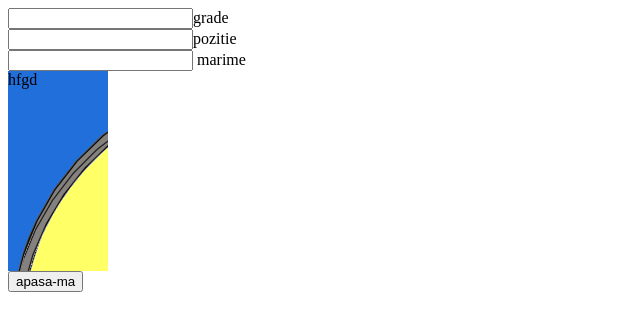
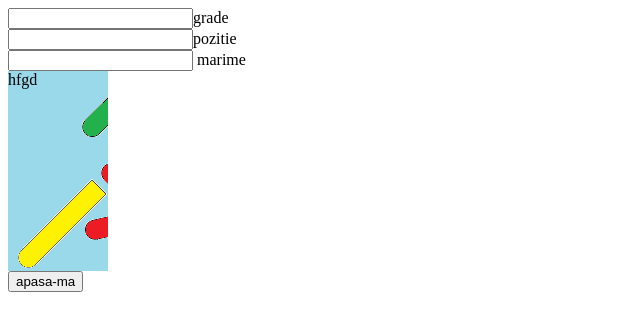
Before and after one commit to vict0ertkz/poze, a plain HTML site: page index.html in a window 1280 px wide. Shown: the whole page, without its empty margins (0-640 px from the left). Drawn offline with Linux system fonts and the light colour scheme.

Commit message:
Update index.html

```diff
--- a/index.html
+++ b/index.html
@@ -32,8 +32,8 @@
 
  var az1= document.getElementById('azuri').value;
  var ax1= document.getElementById('xamp').value;
-// qwe.style.webkitBackgroundPosition= parseInt(az1)+'px';
-//qwe.style.webkitBackgroundSize= parseInt(ax1)+'%';
+ qwe.style.webkitBackgroundPosition= parseInt(az1)+'px';
+qwe.style.webkitBackgroundSize= parseInt(ax1)+'%';
 
  }
 
@@ -45,7 +45,7 @@
 <input type="text" id="azuri">pozitie
 <br>
 <input type="text" id="xamp"> marime
-<div id="benz" style="position:relative;background:url(iris2.png);width:100px;height:200px">
+<div id="benz" style="position:relative;background:url(runner.png);width:100px;height:200px">
 
 hfgd
 </div>
```
